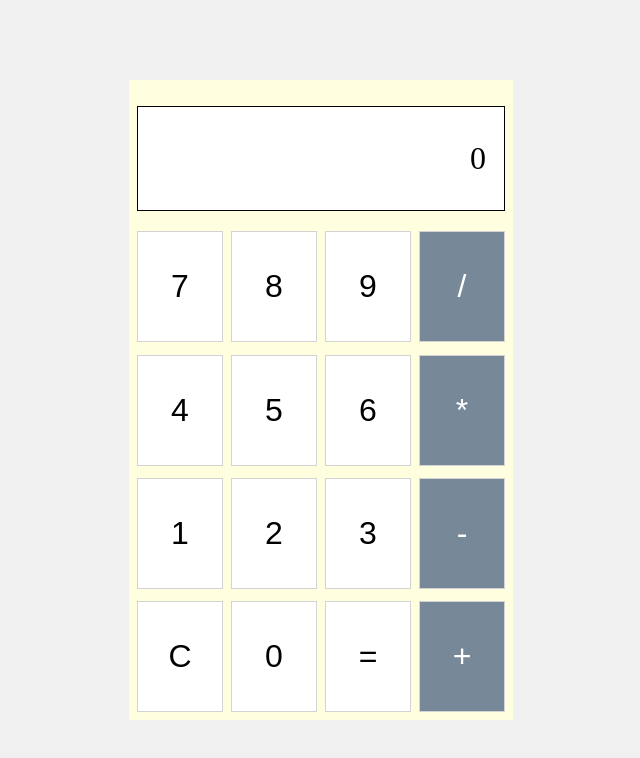
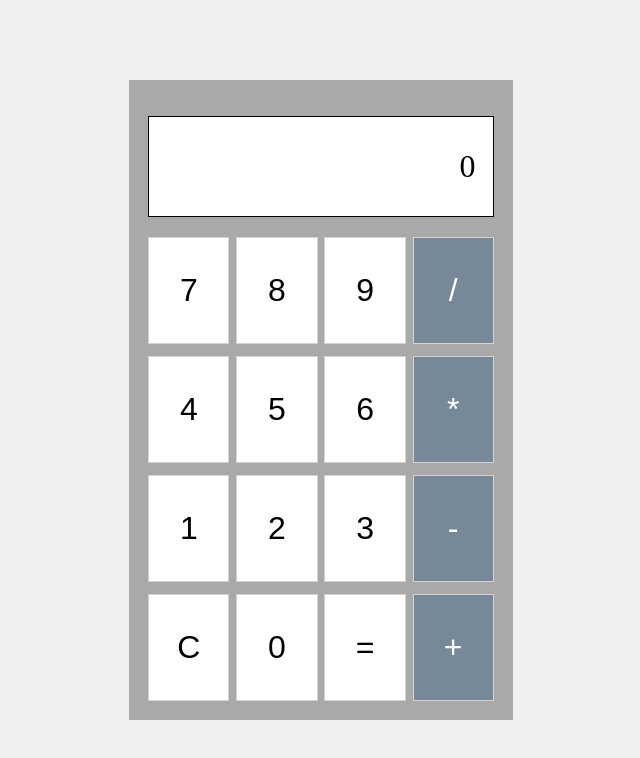
Before and after one commit to k3st/ReactJS-cc, a plain HTML site: page 01-calculator.html in a window 1280 px wide. Shown: the whole page, without its empty margins (319-959 px from the left). Drawn offline with nearby package versions, Linux system fonts and the light colour scheme.

Commit message:
calculator finishing touches

```diff
--- a/main.html
+++ b/01-calculator.html
@@ -13,6 +13,12 @@
     <script src="https://unpkg.com/react-dom@17/umd/react-dom.development.js"></script>
     <script src="https://unpkg.com/@babel/standalone/babel.min.js"></script>
 
-    <script type="text/babel" src="scripts/landingpage.js"></script>
+    <script type="text/babel" src="scripts/01-calculator.js"></script>
   </body>
 </html>
+
+<!--
+
+  additional future if wanted to improve make it responsive more, add history, add preview of operations fix spamming operators.
+
+ -->
--- a/css/01-calculator.css
+++ b/css/01-calculator.css
@@ -13,11 +13,11 @@ body {
   height: calc(60vw * 5 / 3); /* Aspect ratio 3:5 */
   max-height: 80vh;
   max-width: calc(80vh * 3 / 5); /* Maintain aspect ratio within max height */
-  background-color: lightyellow;
+  background-color: darkgray;
   display: flex;
   justify-content: center;
   align-items: center;
-  padding: 2%;
+  padding: 5%;
   box-sizing: border-box;
 }
 
--- a/scripts/landingpage.js
+++ b/scripts/01-calculator.js
@@ -26,7 +26,7 @@ function Calculator() {
 
   function handleOperator(value) {
     console.log("func op ", value);
-    alert("click");
+    // alert("click");
     const total = doCalculation();
 
     setCalc({
```
